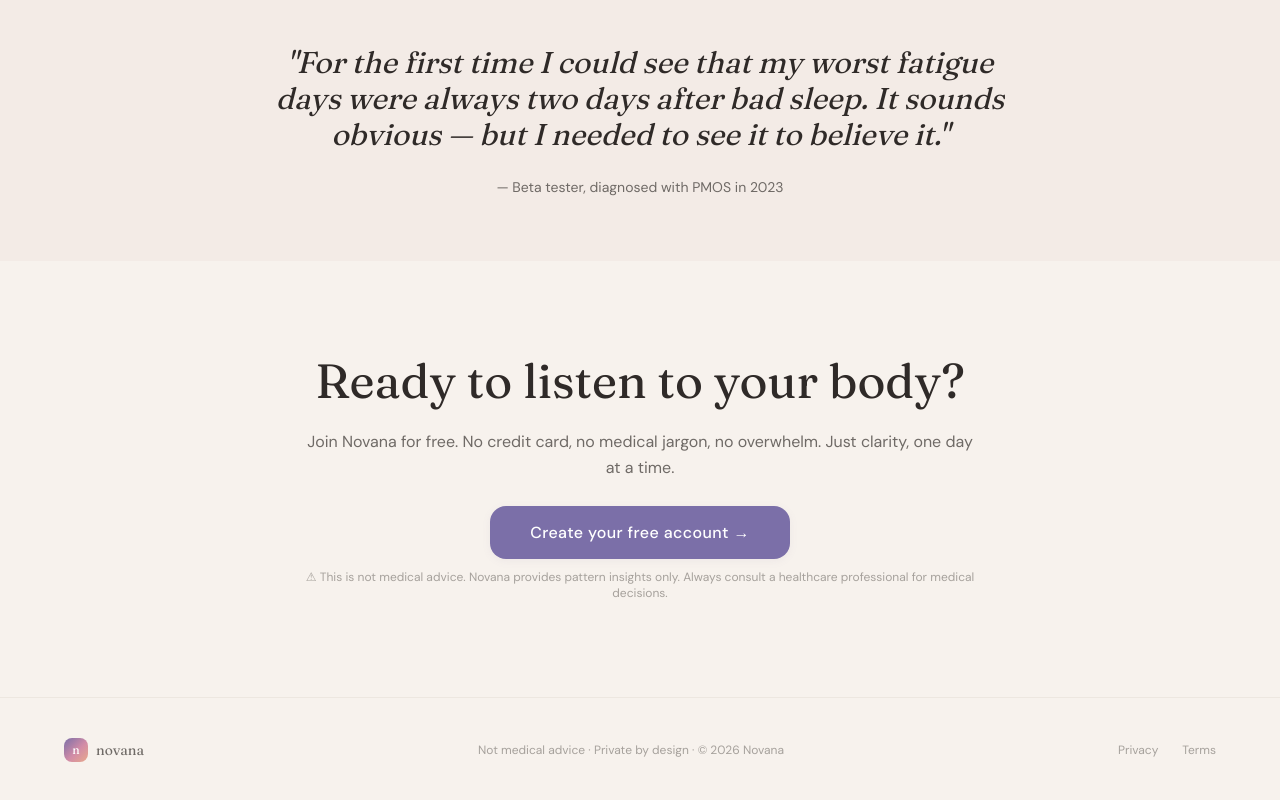
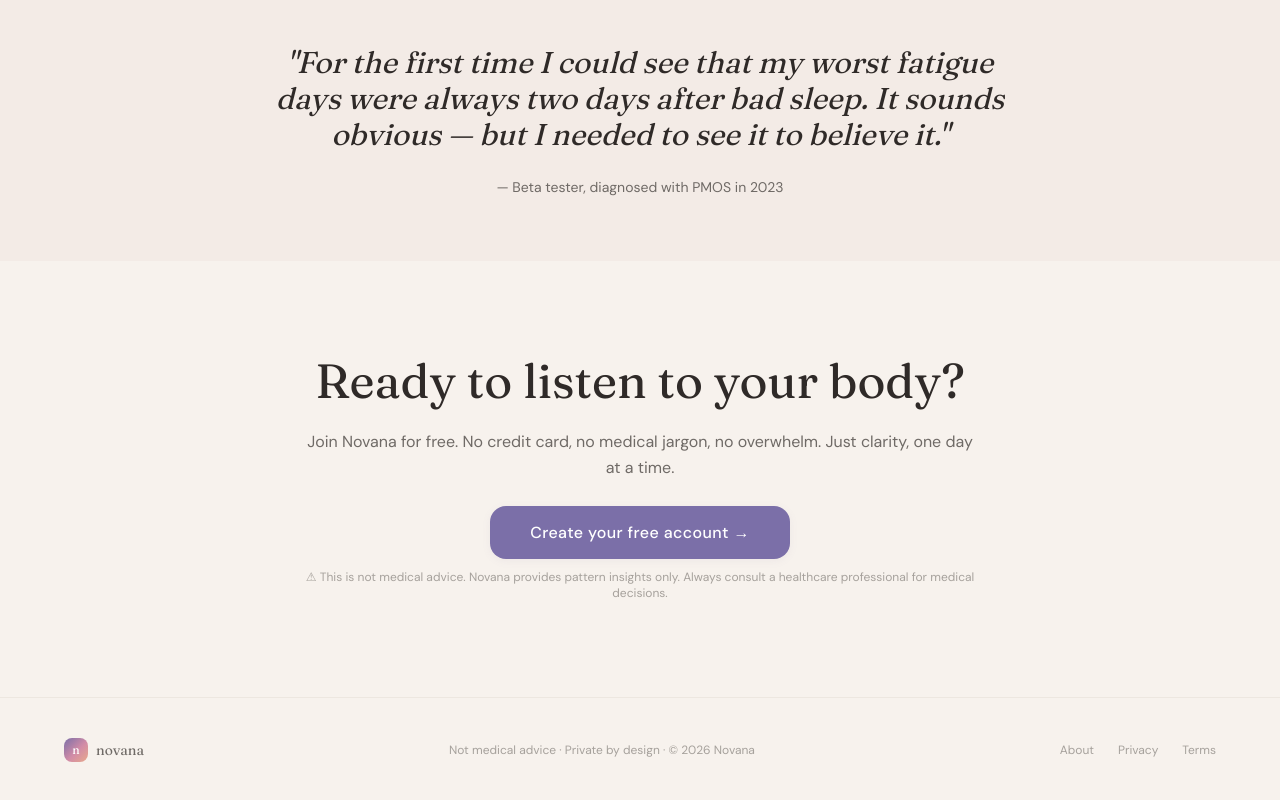
Before and after one commit to Rupsaago/novana, a Next.js app: page / in a window 1280 px wide. Shown: the part 2518-3318 px from the top of the page. Built offline with nearby package versions, Linux system fonts and the light colour scheme.

Commit message:
make about page visible

```diff
--- a/src/app/page.tsx
+++ b/src/app/page.tsx
@@ -320,6 +320,10 @@ export default function LandingPage() {
             Not medical advice · Private by design · © {new Date().getFullYear()} Novana
           </p>
           <div className="flex items-center gap-6">
+            <Link href="/about"
+                className="text-nova-muted/60 text-xs hover:text-nova-muted transition-colors">
+              About
+            </Link>
             <Link href="/privacy"
                   className="text-nova-muted/60 text-xs hover:text-nova-muted transition-colors">
               Privacy
```
